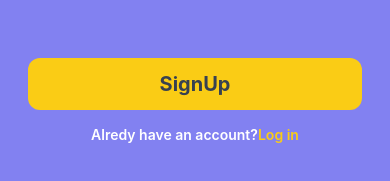
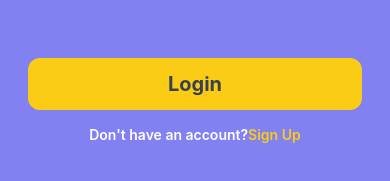
Before and after one commit to muza97/LoginPageSignIn, a React Native app: screen /Welcome in a window 390 px wide. Shown: the part 629-810 px from the top of the page. Built offline with nearby package versions, Linux system fonts and the light colour scheme.

Commit message:
Small changes

```diff
--- a/screens/LoginScreen.js
+++ b/screens/LoginScreen.js
@@ -47,6 +47,7 @@ export default function LoginScreen() {
                 <Text className="text-gray-700">Forgot Password?</Text>
               </TouchableOpacity>
               <TouchableOpacity
+                  onPress={()=> navigation.navigate('Home')}
                   className="py-3 bg-yellow-400 rounded-xl"
 
                   >
--- a/screens/WelcomeScreen.js
+++ b/screens/WelcomeScreen.js
@@ -19,18 +19,18 @@ export default function WelcomeScreen() {
             </View>
              <View className="space-y-4">
                 <TouchableOpacity
-                onPress={()=> navigation.navigate('SignUp')}
+                onPress={()=> navigation.navigate('Login')}
                 className="py-3 bg-yellow-400 mx-7 rounded-xl">
                     <Text
                         className="text-xl font-bold text-center text-gray-700"
                     >
-                         SignUp
+                         Login
                     </Text>
                 </TouchableOpacity>
                 <View className="flex-row justify-center">
-                    <Text className="text-white font-semibold">Alredy have an account?</Text>
-                    <TouchableOpacity onPress={()=> navigation.navigate('Login')}>
-                        <Text className="font-semibold text-yellow-400">Log in</Text>
+                    <Text className="text-white font-semibold">Don't have an account?</Text>
+                    <TouchableOpacity onPress={()=> navigation.navigate('SignUp')}>
+                        <Text className="font-semibold text-yellow-400">Sign Up</Text>
                     </TouchableOpacity>
                 </View>
             </View>
```
